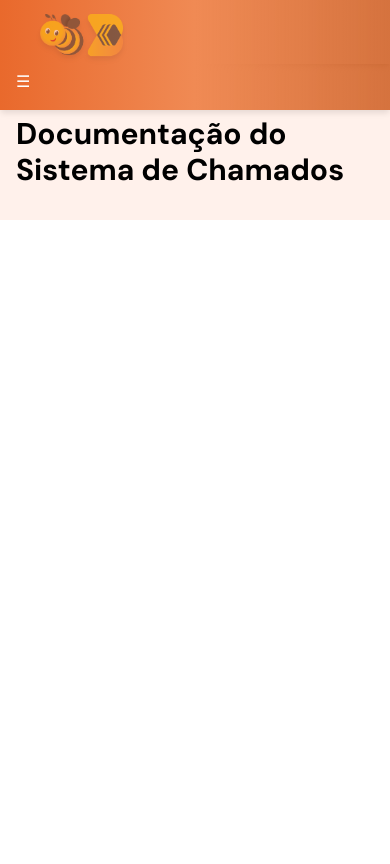
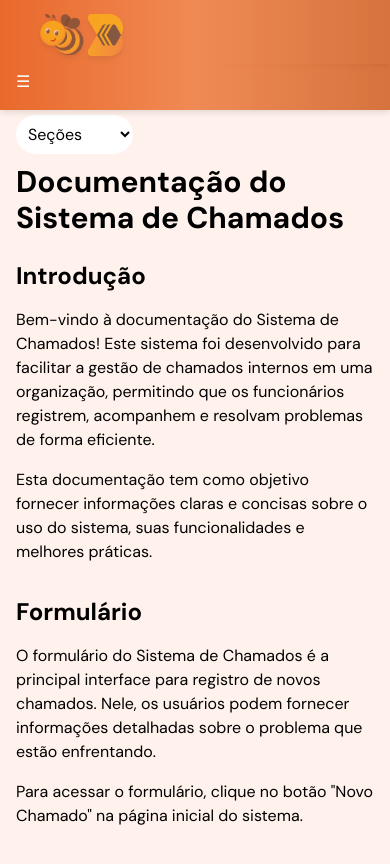
Before and after one commit to jp066/chamados-internos, a React (Create React App) app: page /documentacao in a window 390 px wide. Shown: the top 864 px of the page. Built offline with nearby package versions, Linux system fonts and the light colour scheme; no server answers.

Commit message:
fix: corrigindo links

```diff
--- a/src/components/appComponent.jsx
+++ b/src/components/appComponent.jsx
@@ -60,10 +60,11 @@ export default function Home() {
       )}
       {!usuario ? (
         <h1 className="text-center font-sans text-2xl mt-20 dark:text-white text-brightbeeDark-900">
-          Por favor, faça login para continuar.
+          Por favor, faça login para acessar.
         </h1>
       ) : !isTeamMember ? (
         <h1 className="text-center font-sans text-2xl mt-20 text-red-600 dark:text-white">
+          <div style={{ height: "80px" }}></div>
           <strong>Você não tem permissão para acessar este link.</strong> <br />
           Acesso restrito a membros da equipe de Sistemas.
         </h1>
--- a/src/components/cardComponent.jsx
+++ b/src/components/cardComponent.jsx
@@ -199,7 +199,7 @@ export function CardComponent(props) {
                   href={c["Imagem descritiva"]}
                   target="_blank"
                   rel="noopener noreferrer"
-                  className="text-blue-600 underline md:hidden" // sm:break-all para quebrar a linha em telas pequenas
+                  className="text-blue-600 underline" // sm:break-all para quebrar a linha em telas pequenas
                 >
                   {c["Imagem descritiva"]}
                 </a>
--- a/src/components/documentComponent.jsx
+++ b/src/components/documentComponent.jsx
@@ -26,7 +26,15 @@ export default function DocumentComponent() {
   };
 
   return (
-    <div className="min-h-screen font-sans">
+    <div
+      className="min-h-screen font-sans"
+      style={{
+        background: dark ? "#181818" : "#fff1eb",
+        color: dark ? "#ffffff" : "#000000",
+        transition:
+          "background 0.7s cubic-bezier(.4,0,.2,1), color 0.7s cubic-bezier(.4,0,.2,1)",
+      }}
+    >
       {/* Header fixo */}
       <div className="fixed top-0 left-0 w-full h-16 z-50 shadow-md">
         <Header
@@ -46,12 +54,6 @@ export default function DocumentComponent() {
       {/* Container principal */}
       <div
         className="hidden md:flex flex min-h-screen pt-16"
-        style={{
-          background: dark ? "#181818" : "#fff1eb",
-          color: dark ? "#ffffff" : "#000000",
-          transition:
-            "background 0.7s cubic-bezier(.4,0,.2,1), color 0.7s cubic-bezier(.4,0,.2,1)",
-        }}
       >
         {/* Sidebar */}
         <SidebarComponent
@@ -136,7 +138,6 @@ export default function DocumentComponent() {
           </section>
         </main>
       </div>
-
       <DocumentMobile />
     </div>
   );
--- a/src/components/mobile/documentMobile.jsx
+++ b/src/components/mobile/documentMobile.jsx
@@ -1,11 +1,12 @@
 import { useContext } from "react";
 import { DarkModeContext } from "../../context/DarkModeContext";
+import { scrollToSection } from "../../utils/scrollToSection.js";
 
 export function DocumentMobile() {
   const { dark } = useContext(DarkModeContext);
   return (
     <div
-      className="p-4 max-w-3xl mx-auto"
+      className="md:hidden p-4 max-w-3xl mx-auto"
       style={{
         background: dark ? "#181818" : "#fff1eb",
         color: dark ? "#ffffff" : "#000000",
@@ -14,10 +15,76 @@ export function DocumentMobile() {
       }}
     >
       <div style={{ height: "100px" }}></div>
+      <div className="mb-6 flex justify-between items-center">
+        <select
+          name="select-section"
+          id="select-section-id"
+          className="mt-9 p-2 rounded-full fixed"
+          style={{
+            background: dark ? "#333" : "#fff",
+            color: dark ? "#fff" : "#000",
+          }}
+          onChange={(element) => {
+            if (element.target.value) {
+              console.log("Elemento selecionado:", element.target.value);
+              requestAnimationFrame(() => {
+                scrollToSection(element.target.value);
+              });
+              setTimeout(() => {
+                element.target.value = "";
+              }, 1000);
+            } else {
+              console.log("Nenhum elemento selecionado");
+            }
+          }}
+        >
+          <option value="">Seções</option>
+          <option value="intro-section-mobile">Introdução</option>
+          <option value="formulario-section-mobile">Formulário</option>
+        </select>
+      </div>
       <div>
-        <h1 className="text-3xl font-bold mb-4">
+        <h1 className="text-3xl font-bold mt-12 mb-6">
           Documentação do Sistema de Chamados
         </h1>
+        <section
+          id="intro-section-mobile"
+          className="mb-8"
+          style={{
+            scrollMarginTop: "80px",
+          }}
+        >
+          <h2 className="text-2xl font-bold mb-4">Introdução</h2>
+          <p className="mb-4">
+            Bem-vindo à documentação do Sistema de Chamados! Este sistema foi
+            desenvolvido para facilitar a gestão de chamados internos em uma
+            organização, permitindo que os funcionários registrem, acompanhem e
+            resolvam problemas de forma eficiente.
+          </p>
+          <p className="mb-4">
+            Esta documentação tem como objetivo fornecer informações claras e
+            concisas sobre o uso do sistema, suas funcionalidades e melhores
+            práticas.
+          </p>
+        </section>
+        <section
+          id="formulario-section-mobile"
+          className="mb-8"
+          style={{
+            scrollMarginTop: "80px",
+          }}
+        >
+          <h2 className="text-2xl font-bold mb-4">Formulário</h2>
+          <p className="mb-4">
+            O formulário do Sistema de Chamados é a principal interface para
+            registro de novos chamados. Nele, os usuários podem fornecer
+            informações detalhadas sobre o problema que estão enfrentando.
+          </p>
+          <p className="mb-4">
+            Para acessar o formulário, clique no botão "Novo Chamado" na página
+            inicial do sistema.
+          </p>
+        </section>
       </div>
     </div>
   );
--- a/src/components/modalRelatorio.jsx
+++ b/src/components/modalRelatorio.jsx
@@ -20,7 +20,7 @@ export function ModalRelatorio({ onClose }) {
   // essa função deve buscar os solicitantes no banco de dados e retornar um objeto.
   const solicitantesTeste = [
     { id: 1, name: "joaopedro@brightbee.com.br" },
-    { id: 2, name: "lucia.fernandes@brightbee.com.br" },
+    { id: 2, name: "jucia.fernandes@brightbee.com.br" },
     { id: 3, name: "rafael.lima@brightbee.com.br" },
     { id: 4, name: "camila.rodrigues@brightbee.com.br" },
     { id: 5, name: "bruno.almeida@brightbee.com.br" },
--- a/src/context/LoginContext.jsx
+++ b/src/context/LoginContext.jsx
@@ -18,6 +18,7 @@ export function LoginProvider({ children }) {
   const loginGoogle = async () => {
     const provider = new GoogleAuthProvider();
     try {
+      provider.setCustomParameters({ prompt: 'select_account' });
       const result = await signInWithPopup(auth, provider);
       localStorage.setItem("usuario", JSON.stringify(result.user));
       setUsuario(result.user);
@@ -29,8 +30,12 @@ export function LoginProvider({ children }) {
   const logoutGoogle = async () => {
     try {
       await signOut(auth);
-      setUsuario(null);
-      localStorage.removeItem("usuario");
+      setUsuario(null); // Limpa o estado do usuário
+      localStorage.removeItem("usuario"); // Remove do localStorage
+      // por que quando vou fazer login de novo ele automaticamente ja loga na conta antiga?
+      // Isso acontece porque o Firebase mantém a sessão do usuário. Para evitar isso, você pode usar o método signOut do Firebase Auth, que já está sendo chamado aqui.
+      // Se quiser garantir que o popup de login sempre peça a conta, você pode configurar o provedor para solicitar a seleção da conta:
+      // provider.setCustomParameters({ prompt: 'select_account' });
     } catch (error) {
       console.error("Erro ao fazer logout:", error);
     }
--- /dev/null
+++ b/src/utils/scrollToSection.js
@@ -0,0 +1,14 @@
+export const scrollToSection = (sectionId) => {
+  console.log("scrollToSection chamado com:", sectionId);
+  if (!sectionId) {
+    console.warn("scrollToSection: sectionId é inválido:", sectionId);
+    return;
+  }
+  const sectionIdString = String(sectionId).trim(); // o trim remove espaços extras
+  const element = document.getElementById(sectionIdString);
+  console.log("Elemento encontrado:", element);
+  element.scrollIntoView({
+    behavior: "smooth",
+    block: "start",
+  }, console.log("scrollIntoView chamado para:", sectionIdString));
+};
```
Also changed, not shown: src/components/mobile/headerMobile.jsx (line endings or trailing spaces).
